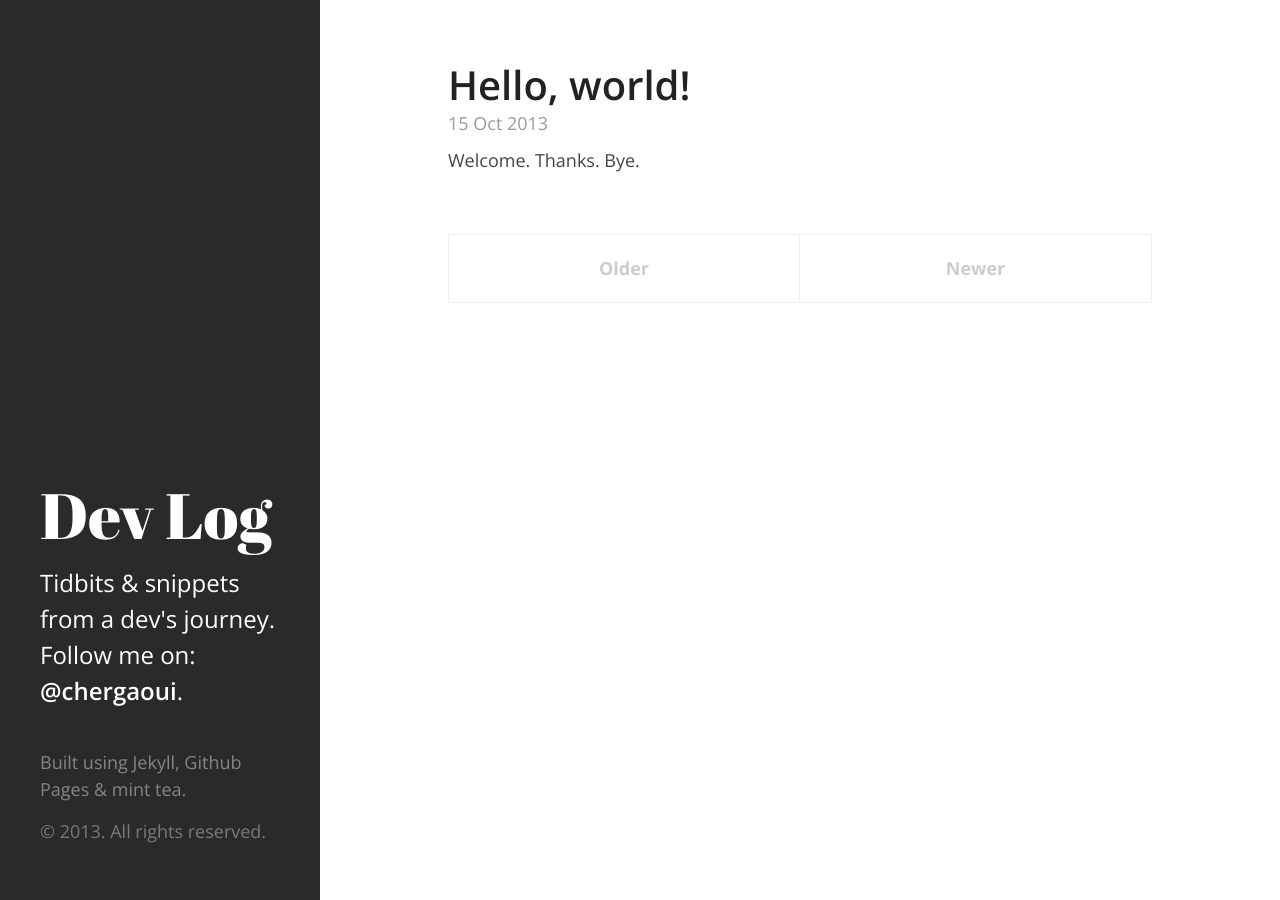
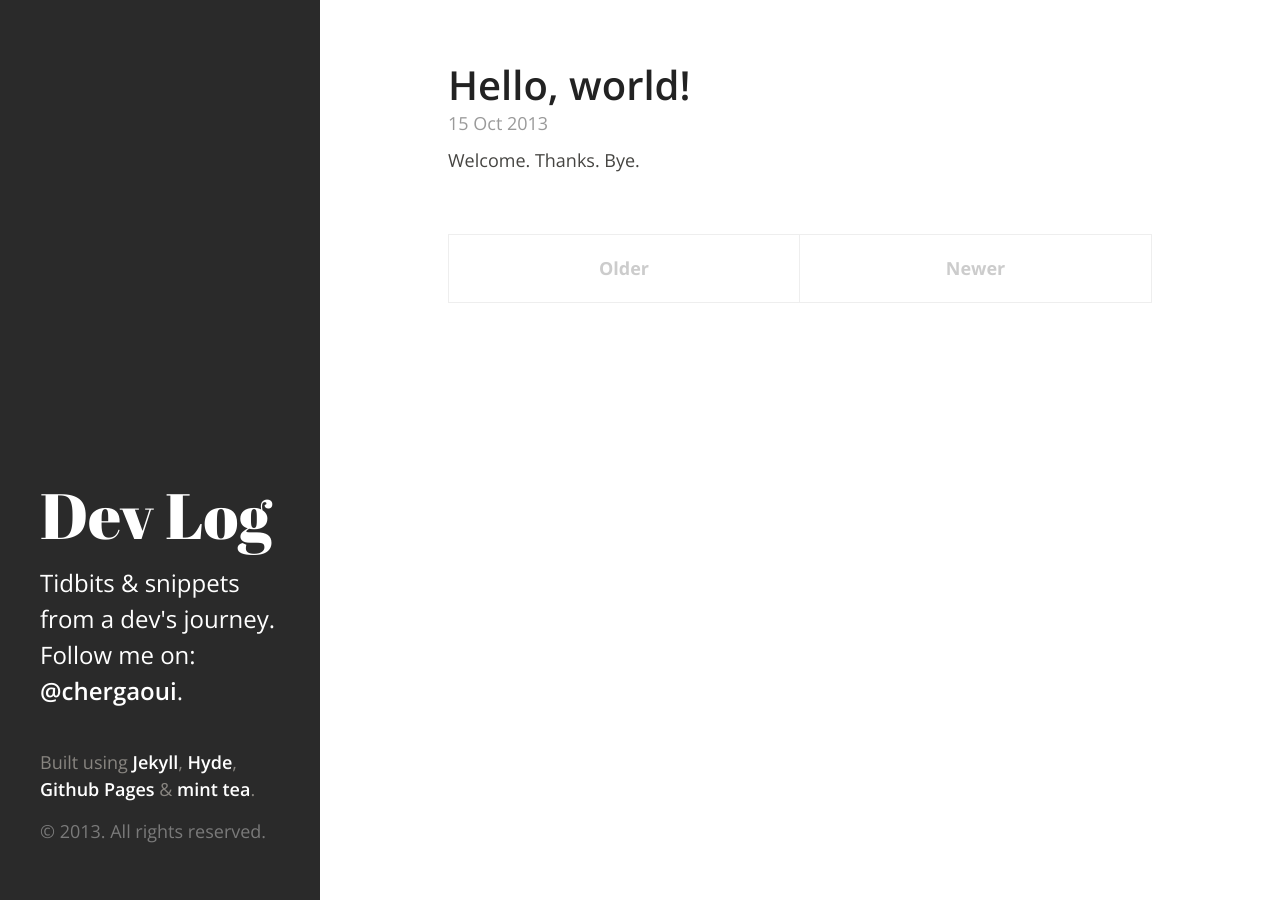
Before and after one commit to chergaoui/chergaoui.github.io, a Jekyll site: the page built from index.html, in a window 1280 px wide. Built offline with Jekyll 4.4.1, drawn with Linux system fonts in a browser that asks for light colours; Markdown is read by kramdown in place of the engine named in the settings; the list of posts is cut into pages by our own code.

Commit message:
Customize homepage

```diff
--- a/_layouts/default.html
+++ b/_layouts/default.html
@@ -32,7 +32,7 @@
         <div class="colophon">
           <ul class="colophon-links">
             <li>
-              Built using Jekyll, Github Pages & mint tea.
+              Built using <a href="http://jekyllrb.com/">Jekyll</a>, <a href="http://andhyde.com/">Hyde</a>, <a href="http://pages.github.com/">Github Pages</a> & <a href="http://vimeo.com/68548779">mint tea</a>.
             </li>
           </ul>
           <p>&copy; 2013. All rights reserved.</p>
```
